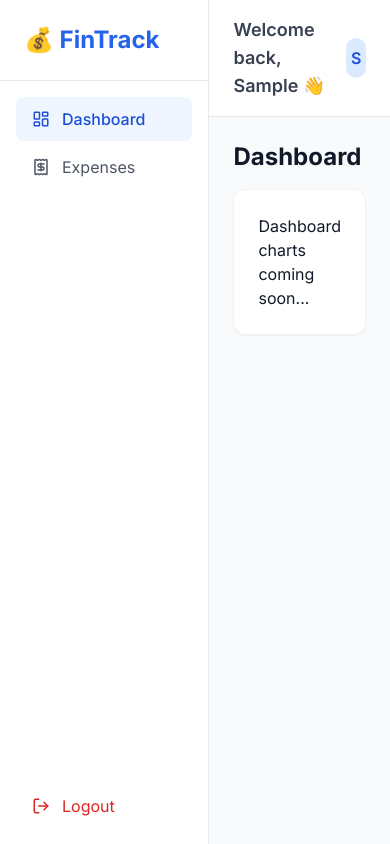
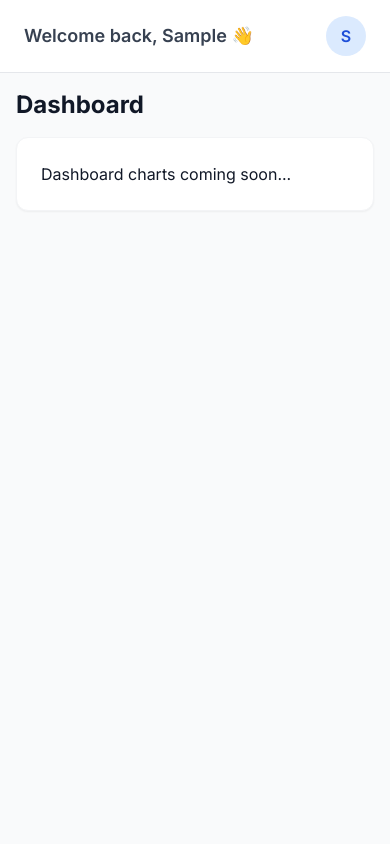
Before and after one commit to Sara12-2/FinTrack_MERN_Stack_Project, a React app in the folder frontend/: page / in a window 390 px wide. Built offline with nearby package versions, Linux system fonts and the light colour scheme; sample sign-in values are in the browser's storage; the HTML template or start-up script is replaced by a standard one.

Commit message:
feat: updated Layout with mobile responsive

```diff
--- a/frontend/src/components/layout/Layout.jsx
+++ b/frontend/src/components/layout/Layout.jsx
@@ -1,15 +1,34 @@
+import { useState } from 'react';
 import { Outlet } from 'react-router-dom';
 import Sidebar from './Sidebar';
 import Navbar from './Navbar';
 
 export default function Layout() {
+  const [isSidebarOpen, setIsSidebarOpen] = useState(false);
+
   return (
-    <div className="flex min-h-screen">
-      <Sidebar />
-      <div className="flex-1 flex flex-col">
-        <Navbar />
-        <main className="p-6 flex-1 overflow-auto">
-          <Outlet />
+    <div className="flex h-screen bg-gray-50 overflow-hidden">
+      {/* Mobile Sidebar Overlay */}
+      {isSidebarOpen && (
+        <div
+          className="fixed inset-0 bg-black/50 z-40 md:hidden"
+          onClick={() => setIsSidebarOpen(false)}
+        />
+      )}
+
+      {/* Sidebar - Mobile par slide hoga, Desktop par fixed rahega */}
+      <div className={`fixed inset-y-0 left-0 z-50 transform ${isSidebarOpen ? 'translate-x-0' : '-translate-x-full'} md:relative md:translate-x-0 transition-transform duration-300 ease-in-out`}>
+        <Sidebar closeSidebar={() => setIsSidebarOpen(false)} />
+      </div>
+
+      {/* Main Content Area */}
+      <div className="flex-1 flex flex-col min-w-0 overflow-hidden">
+        <Navbar toggleSidebar={() => setIsSidebarOpen(!isSidebarOpen)} />
+
+        <main className="flex-1 overflow-y-auto p-4 md:p-6 lg:p-8">
+          <div className="max-w-7xl mx-auto">
+            <Outlet />
+          </div>
         </main>
       </div>
     </div>
```
